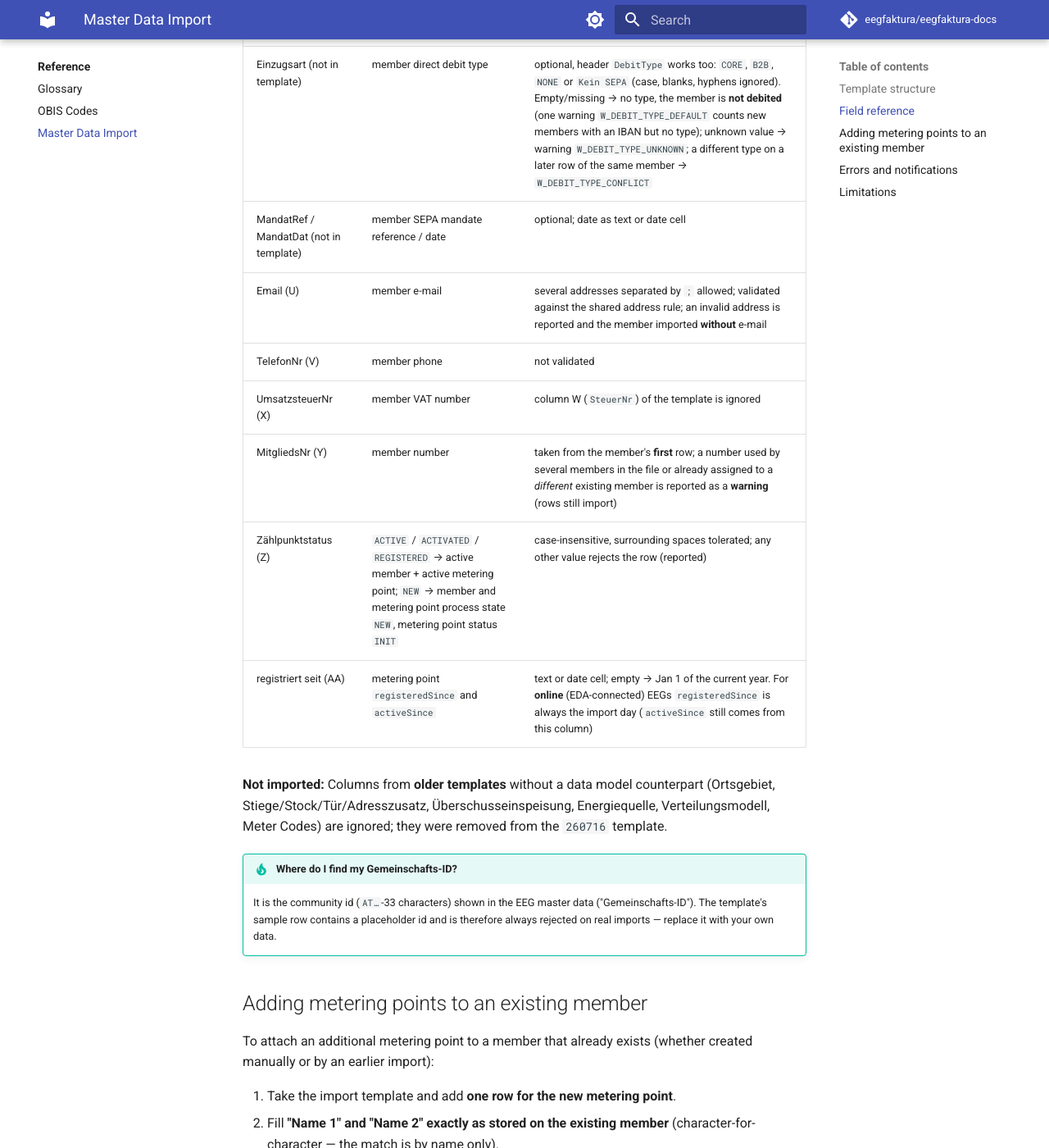
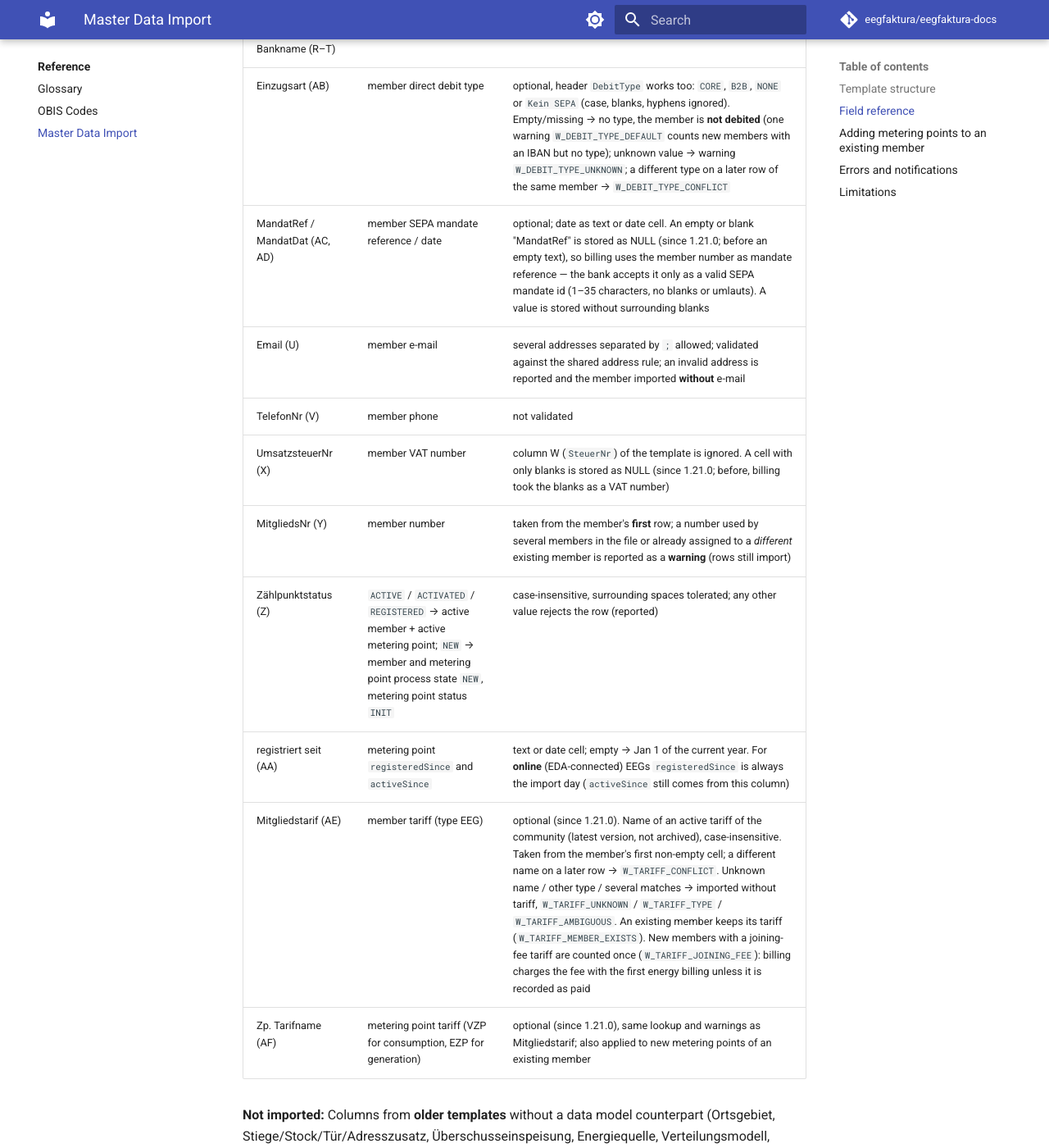
Before and after one commit to eegfaktura/eegfaktura-docs, an MkDocs documentation site: the page built from docs/reference/masterdata-import.md, in a window 1280 px wide and 1400 px high, scrolled down 2363 px. Shown: the whole window at 82% size. Built offline with MkDocs 1.6.1 and Material for MkDocs 9.7.7, drawn with Linux system fonts in a browser that asks for light colours; comment, search, counter and statistics services are not loaded; some of the changed text lies outside the part shown.

Commit message:
docs(import): template 261124 with mandate and tariff columns (platform#268)
Co-Authored-By: Claude Opus 5.5 <noreply@anthropic.com>

```diff
--- a/docs/reference/masterdata-import.md
+++ b/docs/reference/masterdata-import.md
@@ -13,12 +13,13 @@ This page is the reference for the import template: which column ends up
 where, which defaults apply, and how re-imports behave.
 
 **Current template:**
-[:material-download: 260716-vorlage-import-stammdaten.xlsx](../assets/260716-vorlage-import-stammdaten.xlsx)
-— the cleaned successor of `250310-vorlage-import-stammdaten.xlsx`. It contains
-only columns the importer actually reads; the import matches **header names,
-not column positions**, so older templates keep working. The same file lives as
-a pinned regression fixture in the backend repo
-(`tests/260716-vorlage-import-stammdaten.xlsx`).
+[:material-download: 261124-vorlage-import-stammdaten.xlsx](../assets/261124-vorlage-import-stammdaten.xlsx)
+— the `260716` template (the cleaned successor of `250310`) plus the columns
+Einzugsart, MandatRef, MandatDat, Mitgliedstarif and Zp. Tarifname (AB–AF). It
+contains only columns the importer actually reads; the import matches **header
+names, not column positions**, so older templates keep working. The same file
+lives as a pinned regression fixture in the backend repo
+(`tests/261124-vorlage-import-stammdaten.xlsx`).
 
 !!! info "Behavior by backend version"
     The date handling ("Mitglied seit", "registriert seit"), the
@@ -29,6 +30,8 @@ a pinned regression fixture in the backend repo
     "Mitglied seit" to the import day, dropped date-formatted cells and always
     imported 100 % participation. Since **1.2.0** "Netzbetreiber" is optional
     and only compared; since **1.3.0** the optional "Einzugsart" column is read.
+    Since **1.21.0** the optional tariff columns are read, and an empty
+    "MandatRef" or a blank "UmsatzsteuerNr" is stored as empty (NULL).
 
 ## Template structure
 
@@ -63,14 +66,16 @@ current `260716` template).
 | BusinessRole (P) | `business` → `EEG_BUSINESS`, everything else → `EEG_PRIVATE` | |
 | Mitglied seit (Q) | member `participantSince` | `d.m.yyyy` text **or** a real Excel date cell; empty → import day. Legacy header `Dokument unterschrieben` still works |
 | IBAN / Kontoinhaber / Bankname (R–T) | member bank account | not validated |
-| Einzugsart (not in template) | member direct debit type | optional, header `DebitType` works too: `CORE`, `B2B`, `NONE` or `Kein SEPA` (case, blanks, hyphens ignored). Empty/missing → no type, the member is **not debited** (one warning `W_DEBIT_TYPE_DEFAULT` counts new members with an IBAN but no type); unknown value → warning `W_DEBIT_TYPE_UNKNOWN`; a different type on a later row of the same member → `W_DEBIT_TYPE_CONFLICT` |
-| MandatRef / MandatDat (not in template) | member SEPA mandate reference / date | optional; date as text or date cell |
+| Einzugsart (AB) | member direct debit type | optional, header `DebitType` works too: `CORE`, `B2B`, `NONE` or `Kein SEPA` (case, blanks, hyphens ignored). Empty/missing → no type, the member is **not debited** (one warning `W_DEBIT_TYPE_DEFAULT` counts new members with an IBAN but no type); unknown value → warning `W_DEBIT_TYPE_UNKNOWN`; a different type on a later row of the same member → `W_DEBIT_TYPE_CONFLICT` |
+| MandatRef / MandatDat (AC, AD) | member SEPA mandate reference / date | optional; date as text or date cell. An empty or blank "MandatRef" is stored as NULL (since 1.21.0; before an empty text), so billing uses the member number as mandate reference — the bank accepts it only as a valid SEPA mandate id (1–35 characters, no blanks or umlauts). A value is stored without surrounding blanks |
 | Email (U) | member e-mail | several addresses separated by `;` allowed; validated against the shared address rule; an invalid address is reported and the member imported **without** e-mail |
 | TelefonNr (V) | member phone | not validated |
-| UmsatzsteuerNr (X) | member VAT number | column W (`SteuerNr`) of the template is ignored |
+| UmsatzsteuerNr (X) | member VAT number | column W (`SteuerNr`) of the template is ignored. A cell with only blanks is stored as NULL (since 1.21.0; before, billing took the blanks as a VAT number) |
 | MitgliedsNr (Y) | member number | taken from the member's **first** row; a number used by several members in the file or already assigned to a *different* existing member is reported as a **warning** (rows still import) |
 | Zählpunktstatus (Z) | `ACTIVE` / `ACTIVATED` / `REGISTERED` → active member + active metering point; `NEW` → member and metering point process state `NEW`, metering point status `INIT` | case-insensitive, surrounding spaces tolerated; any other value rejects the row (reported) |
 | registriert seit (AA) | metering point `registeredSince` and `activeSince` | text or date cell; empty → Jan 1 of the current year. For **online** (EDA-connected) EEGs `registeredSince` is always the import day (`activeSince` still comes from this column) |
+| Mitgliedstarif (AE) | member tariff (type EEG) | optional (since 1.21.0). Name of an active tariff of the community (latest version, not archived), case-insensitive. Taken from the member's first non-empty cell; a different name on a later row → `W_TARIFF_CONFLICT`. Unknown name / other type / several matches → imported without tariff, `W_TARIFF_UNKNOWN` / `W_TARIFF_TYPE` / `W_TARIFF_AMBIGUOUS`. An existing member keeps its tariff (`W_TARIFF_MEMBER_EXISTS`). New members with a joining-fee tariff are counted once (`W_TARIFF_JOINING_FEE`): billing charges the fee with the first energy billing unless it is recorded as paid |
+| Zp. Tarifname (AF) | metering point tariff (VZP for consumption, EZP for generation) | optional (since 1.21.0), same lookup and warnings as Mitgliedstarif; also applied to new metering points of an existing member |
 
 **Not imported:** Columns from **older templates** without a data model
 counterpart (Ortsgebiet, Stiege/Stock/Tür/Adresszusatz, Überschusseinspeisung,
```
Also changed, not shown: other parts of docs/reference/masterdata-import.md (+1 -1 lines), 2 other files.
